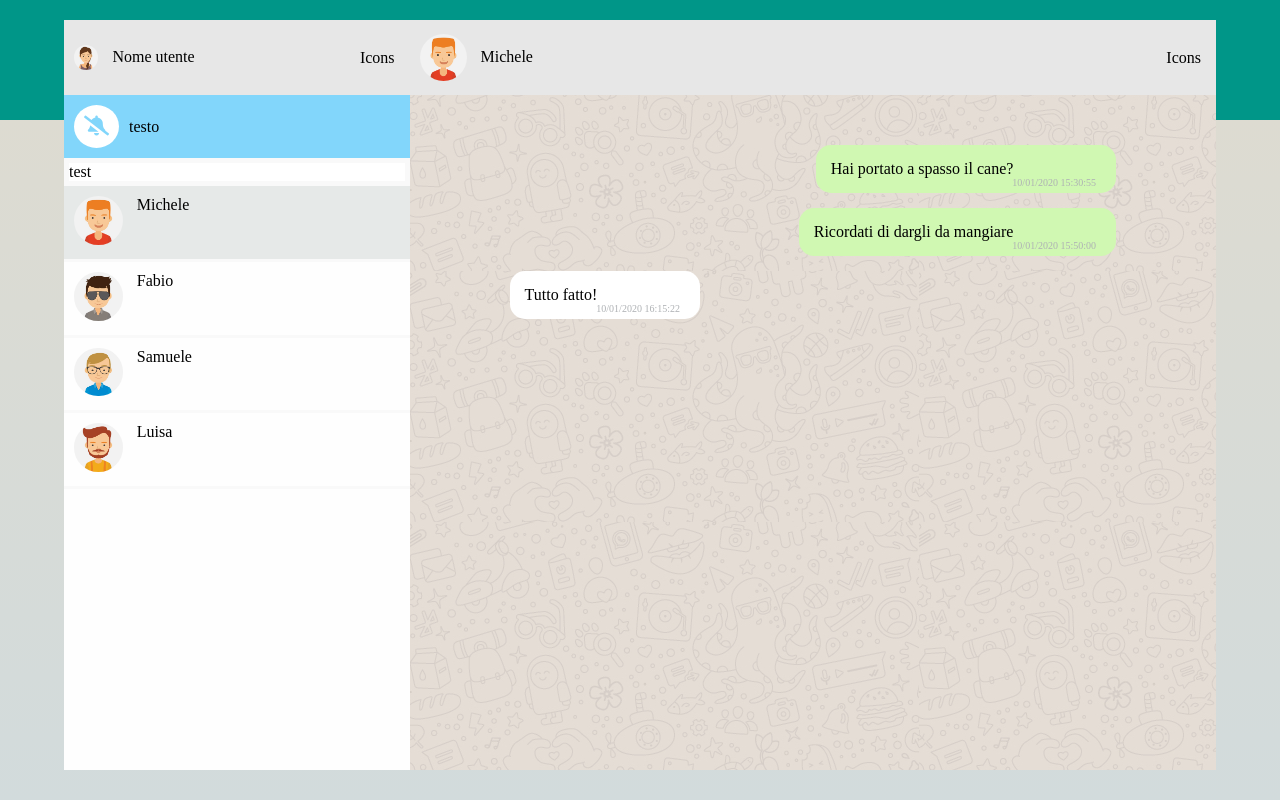
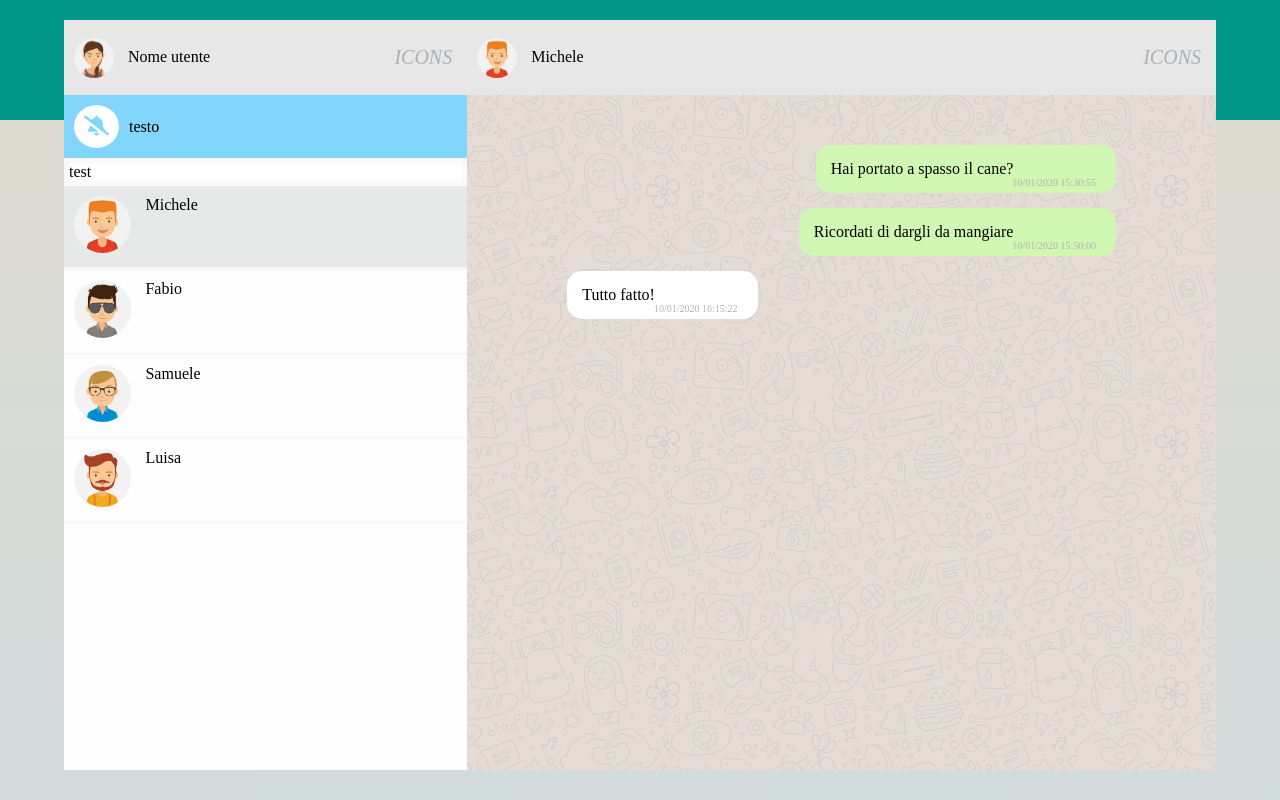
Before and after one commit to matteomichelon/vue-boolzapp, a plain HTML site: page index.html in a window 1280 px wide. Drawn offline with nearby package versions, Linux system fonts and the light colour scheme.

Commit message:
aggiornato header container

```diff
--- a/css/style.css
+++ b/css/style.css
@@ -30,7 +30,8 @@ li {
 
 .wrapper {
     height: 100vh;
-    width: 100%;
+    /* Blocchiamo il nostro wrapper ad una certa larghezza */
+    min-width: 900px;
     padding: 20px 0;
     background-image: linear-gradient(to bottom, #009688 0px, #009688 15vh, #dddbd1 15vh, #d2dbdc 100%);
 }
@@ -51,9 +52,9 @@ li {
     clear: both;
 }
 
-/* User container */
+/* Header Contact */
 
-.user-container {
+.header-contact {
     align-items: center;
     background-color: #e7e7e7;
     height: 75px;
@@ -61,19 +62,20 @@ li {
 }
 
 .img-profile img {
-    width: 15%;
+    width: 60px;
+    height: 60px;
     padding: 10px;
     border-radius: 50%;
     vertical-align: middle;
 }
 
-.img-profile span {
-    vertical-align: middle;
+.header-user-icons i {
+    padding-right: 15px;
+    font-size: 20px;
+    color: #aeb1b4;
 }
 
-.user-icons {
-    padding-right: 15px;
-}
+
 
 /* MAIN */
 
@@ -85,7 +87,7 @@ main {
 /* Container-left */
 
 .container-left {
-    width: 30%;
+    width: 35%;
     background-color: #fefefe;
     overflow: hidden;
 }
@@ -149,7 +151,7 @@ main {
 /* Container-right */
 
 .container-right {
-    width: 70%;
+    width: 65%;
     background-image: url(../img/mine.jpg);
 }
 
--- a/index.html
+++ b/index.html
@@ -36,15 +36,17 @@
                     <!-- Container-left -->
                     <div class="container-left">
 
-                        <!-- User-container -->
-                        <div class="user-container display-flex">
+                        <!-- Header contact -->
+                        <div class="header-contact display-flex">
                             <div class="img-profile">
                                 <img src="img/avatar_io.jpg" alt="">
                                 <span>Nome utente</span>
                             </div>
-                            <div class="user-icons">Icons</div>
+                            <div class="header-user-icons">
+                                <i>ICONS</i>
+                            </div>
                         </div>
-                        <!-- end User-container -->
+                        <!-- end Header contact -->
 
                         <!-- Servin Container  -->
                         <div class="servin-container display-flex">
@@ -92,8 +94,8 @@
                     <!-- Container-right -->
                     <div class="container-right">
 
-                        <!-- Contact Active -->
-                        <div class="user-container display-flex"
+                        <!-- Header contact -->
+                        <div class="header-contact display-flex"
                             v-for="contact in contacts"
                             v-if="contact.visible == true">
 
@@ -101,10 +103,12 @@
                                 <img :src="'img/avatar' + contact.avatar + '.jpg'" alt="">
                                 <span>{{contact.name}}</span>
                             </div>
-                            <div class="user-icons">Icons</div>
+                            <div class="header-user-icons">
+                                <i>ICONS</i>
+                            </div>
 
                         </div>
-                        <!-- end Contact Active -->
+                        <!-- end Header contact -->
 
                         <!-- Messages -->
                         <div class="messages"
```
